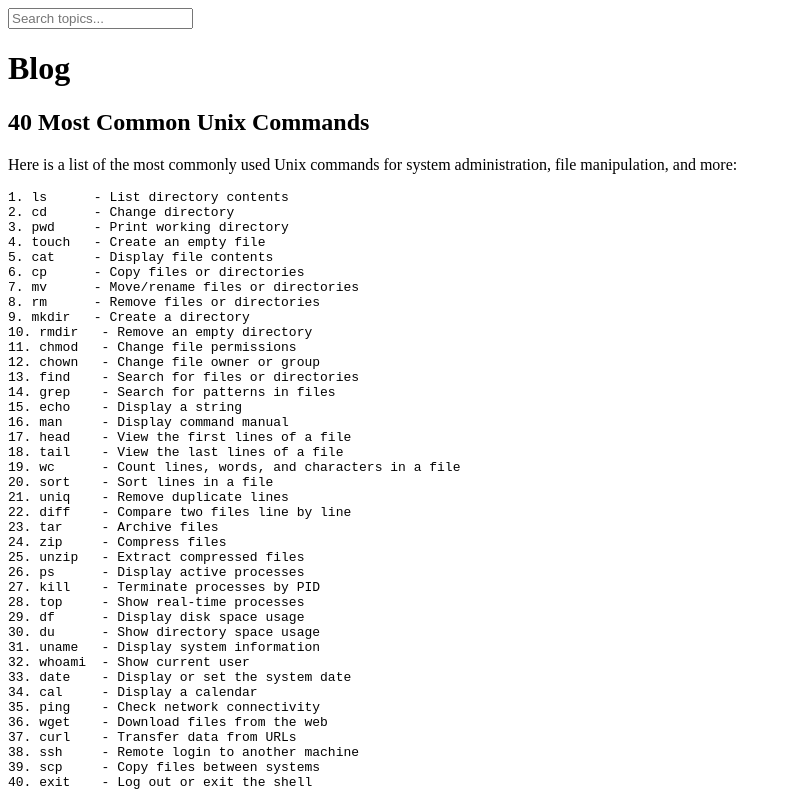
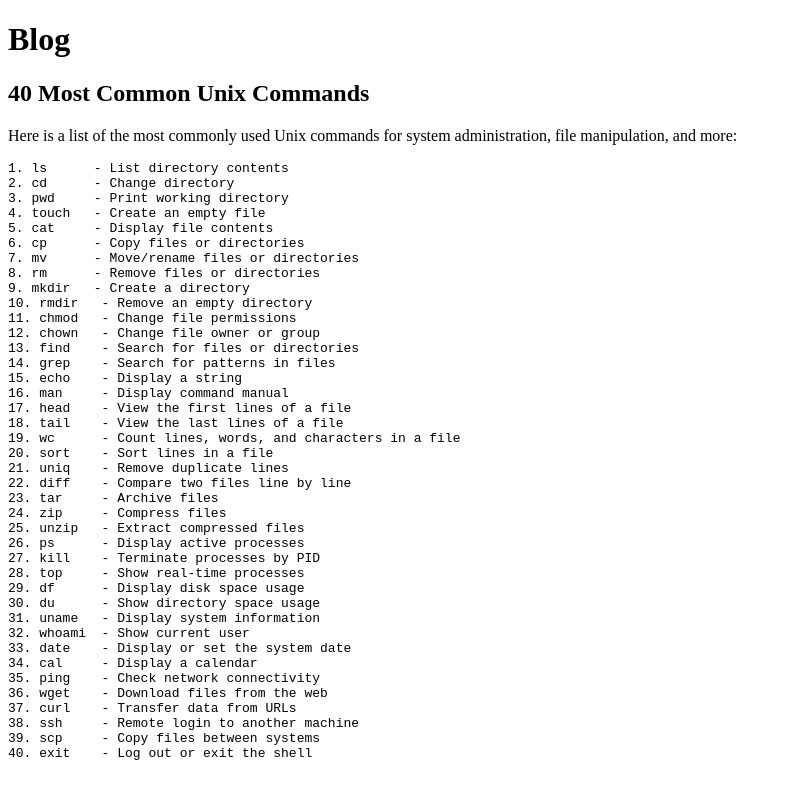
Before and after one commit to a0311759/Blog, a plain HTML site: page index.html in a window 1280 px wide. Shown: the top 793 px of the page, without its empty margins (0-791 px from the left). Drawn offline with Linux system fonts and the light colour scheme.

Commit message:
Update index.html

```diff
--- a/index.html
+++ b/index.html
@@ -7,15 +7,7 @@
 
 </head>
 <body>
-    <!-- Search Bar -->
-<div id="search-container">
-  <input
-    type="text"
-    id="search-bar"
-    placeholder="Search topics..."
-    onkeyup="searchTopics()"
-  />
-</div>
+
 
     <h1>Blog</h1>
     <div class="content">
```
